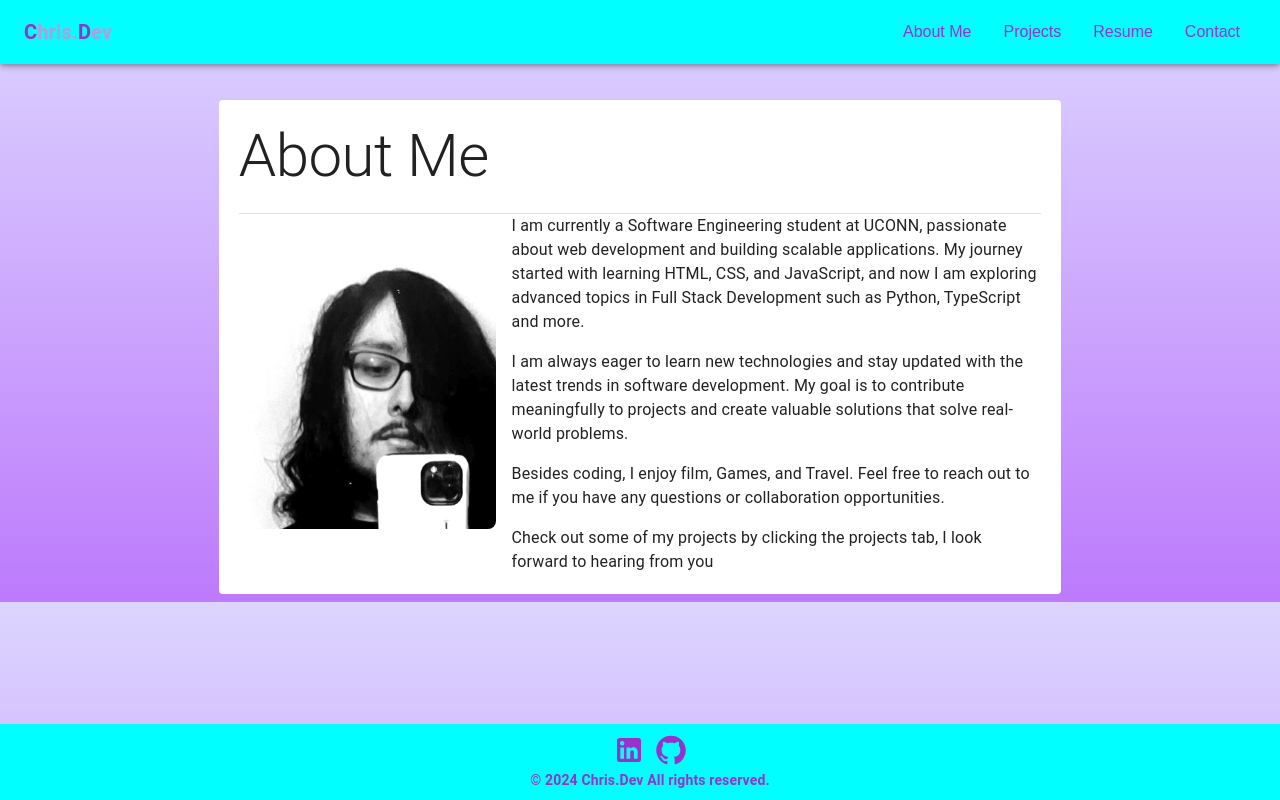
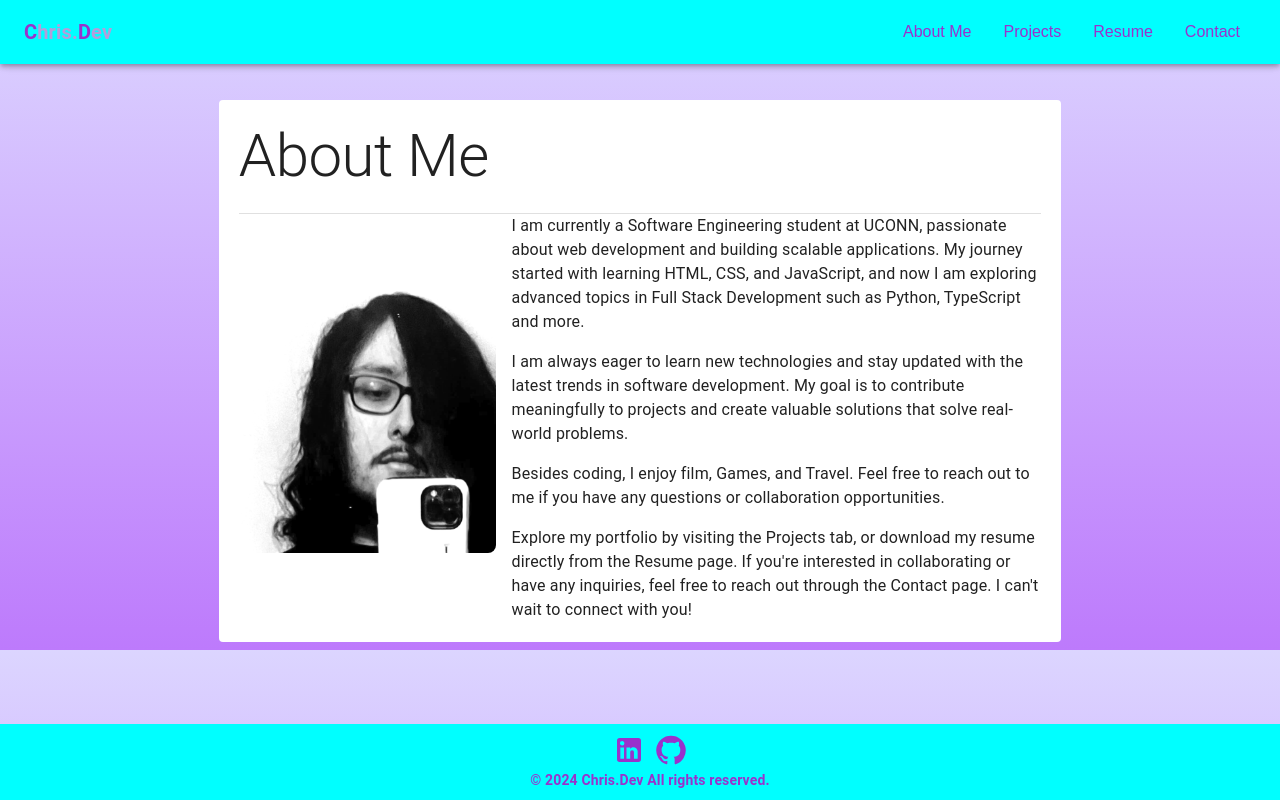
Before and after one commit to CCUE96/Chris.Dev-2.0-React, a React (Vite) app: page / in a window 1280 px wide. Built offline with nearby package versions, Linux system fonts and the light colour scheme.

Commit message:
added some text to my aboutme

```diff
--- a/src/pages/aboutme.jsx
+++ b/src/pages/aboutme.jsx
@@ -15,6 +15,7 @@ const AboutMeSection = styled('section')({
   backgroundColor: 'transparent',
   boxShadow: 'none',
 });
+
 const AboutMe = () => {
   return (
     <>
@@ -47,7 +48,7 @@ const AboutMe = () => {
                   out to me if you have any questions or collaboration opportunities.
                 </Typography>
                 <Typography variant="body1">
-                  Check out some of my projects by clicking the projects tab, I look forward to hearing from you
+                Explore my portfolio by visiting the Projects tab, or download my resume directly from the Resume page. If you&apos;re interested in collaborating or have any inquiries, feel free to reach out through the Contact page. I can&apos;t wait to connect with you!
                 </Typography>
               </Grid>
             </Grid>
```
